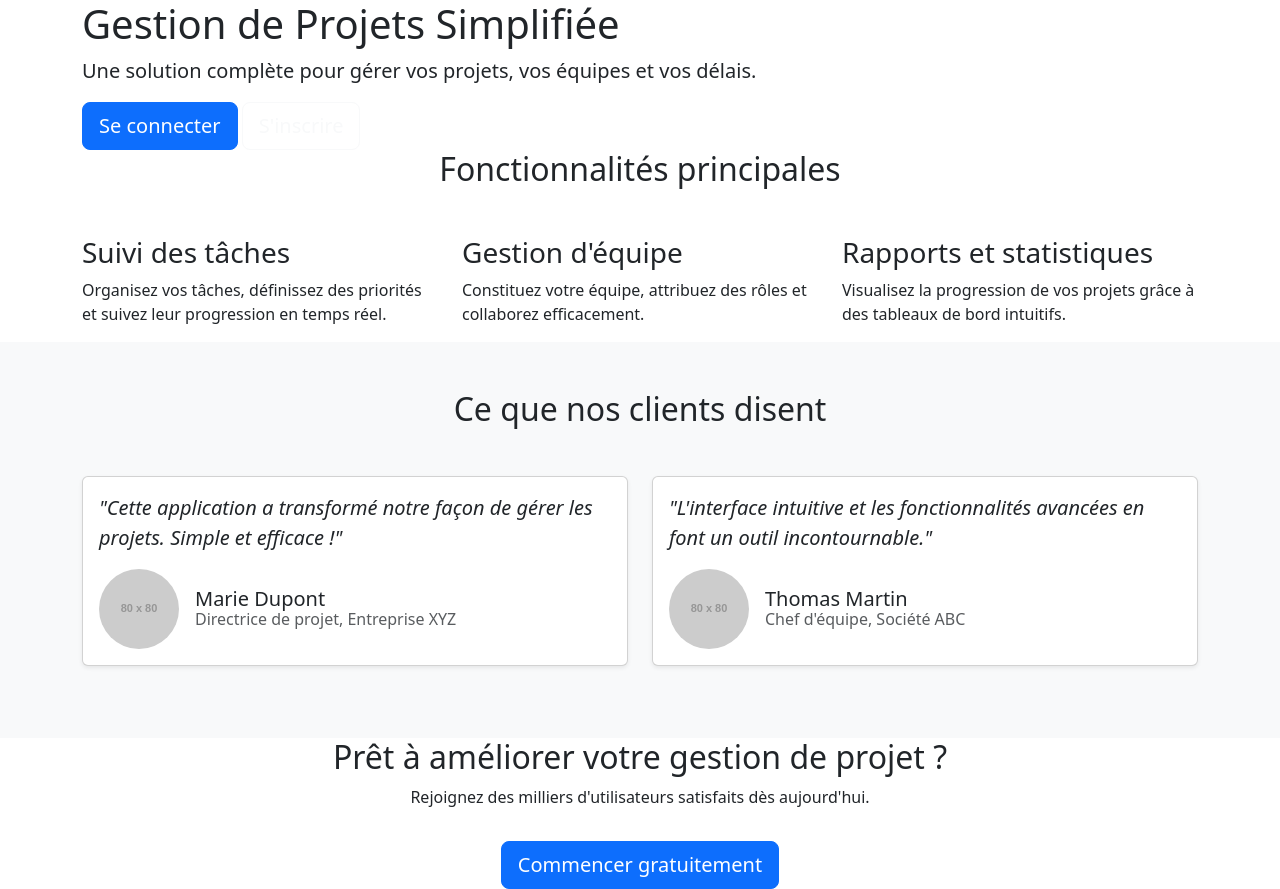
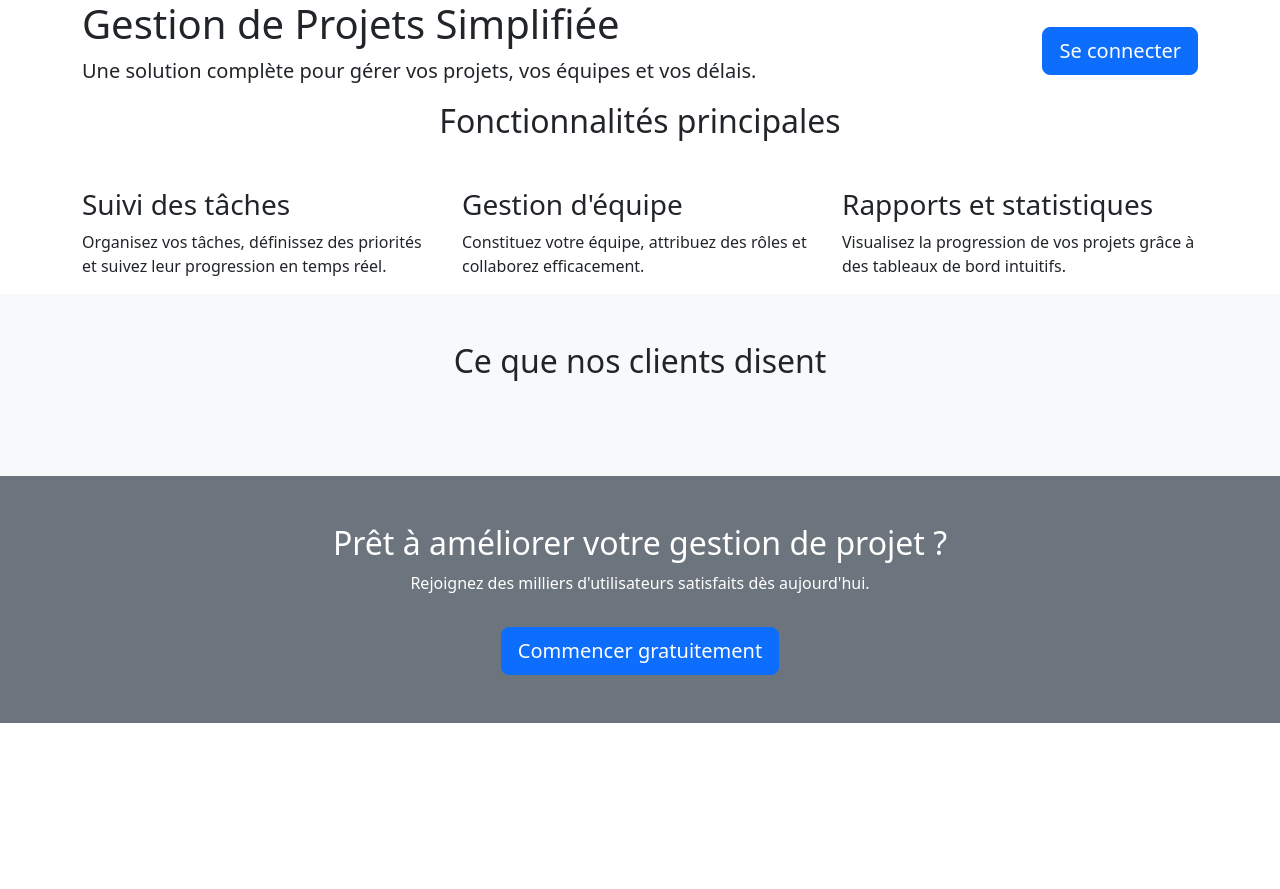
Before and after one commit to timinh/formation_symfony_vue, a Symfony app: template app/templates/public/index.html.twig in a window 1280 px wide. After the commit the page ends 723 px from the top, so only its background shows below. Run offline with Twig, Linux system fonts and the light colour scheme; the template is opened without the code that fills it, so the values that code supplies are empty; grey boxes labelled with a size stand in for pictures from a placeholder-image service; some libraries are stand-ins or nearby versions.

Commit message:
controleurs + routes + twig OK

```diff
--- a/app/templates/base.html.twig
+++ b/app/templates/base.html.twig
@@ -13,6 +13,7 @@
         {% endblock %}
     </head>
     <body>
+        {% include 'partials/header.html.twig' %}
         {% block body %}{% endblock %}
         <script src="https://cdn.jsdelivr.net/npm/@popperjs/core@2.11.8/dist/umd/popper.min.js" integrity="sha384-I7E8VVD/ismYTF4hNIPjVp/Zjvgyol6VFvRkX/vR+Vc4jQkC+hVqc2pM8ODewa9r" crossorigin="anonymous"></script>
 <script src="https://cdn.jsdelivr.net/npm/bootstrap@5.3.6/dist/js/bootstrap.min.js" integrity="sha384-RuyvpeZCxMJCqVUGFI0Do1mQrods/hhxYlcVfGPOfQtPJh0JCw12tUAZ/Mv10S7D" crossorigin="anonymous"></script>
--- /dev/null
+++ b/app/templates/partials/header.html.twig
@@ -0,0 +1,13 @@
+<header class="hero">
+    <div class="container">
+        <div class="header-content" style="display: flex; justify-content: space-between; align-items: center;">
+            <div class="header-left">
+                <h1>Gestion de Projets Simplifiée</h1>
+                <p class="lead">Une solution complète pour gérer vos projets, vos équipes et vos délais.</p>
+            </div>
+            <div class="cta-buttons">
+                <a href="{{ path('app_project') }}" class="btn btn-primary btn-lg">Se connecter</a>
+            </div>
+        </div>
+    </div>
+</header>
--- a/app/templates/public/index.html.twig
+++ b/app/templates/public/index.html.twig
@@ -4,17 +4,6 @@
 
 {% block body %}
     <div class="landing-page">
-        <header class="hero">
-            <div class="container">
-                <h1>Gestion de Projets Simplifiée</h1>
-                <p class="lead">Une solution complète pour gérer vos projets, vos équipes et vos délais.</p>
-                <div class="cta-buttons">
-                    <a href="" class="btn btn-primary btn-lg">Se connecter</a>
-                    <a href="" class="btn btn-outline-light btn-lg">S'inscrire</a>
-                </div>
-            </div>
-        </header>
-
         <section class="features">
             <div class="container">
                 <h2 class="text-center mb-5">Fonctionnalités principales</h2>
@@ -48,43 +37,14 @@
             <div class="container">
                 <h2 class="text-center mb-5">Ce que nos clients disent</h2>
                 <div class="row">
-                    <div class="col-md-6 mb-4">
-                        <div class="card shadow-sm h-100">
-                            <div class="card-body">
-                                <p class="card-text fs-5 fst-italic">"Cette application a transformé notre façon de gérer les projets. Simple et efficace !"</p>
-                                <div class="d-flex align-items-center mt-3">
-                                    <div class="flex-shrink-0">
-                                        <img src="https://placehold.co/80" class="rounded-circle" alt="Marie Dupont">
-                                    </div>
-                                    <div class="flex-grow-1 ms-3">
-                                        <h5 class="card-title mb-0">Marie Dupont</h5>
-                                        <p class="card-subtitle text-muted">Directrice de projet, Entreprise XYZ</p>
-                                    </div>
-                                </div>
-                            </div>
-                        </div>
-                    </div>
-                    <div class="col-md-6 mb-4">
-                        <div class="card shadow-sm h-100">
-                            <div class="card-body">
-                                <p class="card-text fs-5 fst-italic">"L'interface intuitive et les fonctionnalités avancées en font un outil incontournable."</p>
-                                <div class="d-flex align-items-center mt-3">
-                                    <div class="flex-shrink-0">
-                                        <img src="https://placehold.co/80" class="rounded-circle" alt="Thomas Martin">
-                                    </div>
-                                    <div class="flex-grow-1 ms-3">
-                                        <h5 class="card-title mb-0">Thomas Martin</h5>
-                                        <p class="card-subtitle text-muted">Chef d'équipe, Société ABC</p>
-                                    </div>
-                                </div>
-                            </div>
-                        </div>
-                    </div>
+                {% for testimonial in testimonials %}
+                    {% include 'partials/card.html.twig' with testimonial %}
+                {% endfor %}
                 </div>
             </div>
         </section>
 
-        <section class="cta-section">
+        <section class="jumbotron bg-secondary text-white text-center py-5">
             <div class="container text-center">
                 <h2>Prêt à améliorer votre gestion de projet ?</h2>
                 <p>Rejoignez des milliers d'utilisateurs satisfaits dès aujourd'hui.</p>
```
Also changed, not shown: app/src/Controller/PublicController.php (+14 -1 lines), app/templates/partials/card.html.twig (added, +16 -0 lines).
